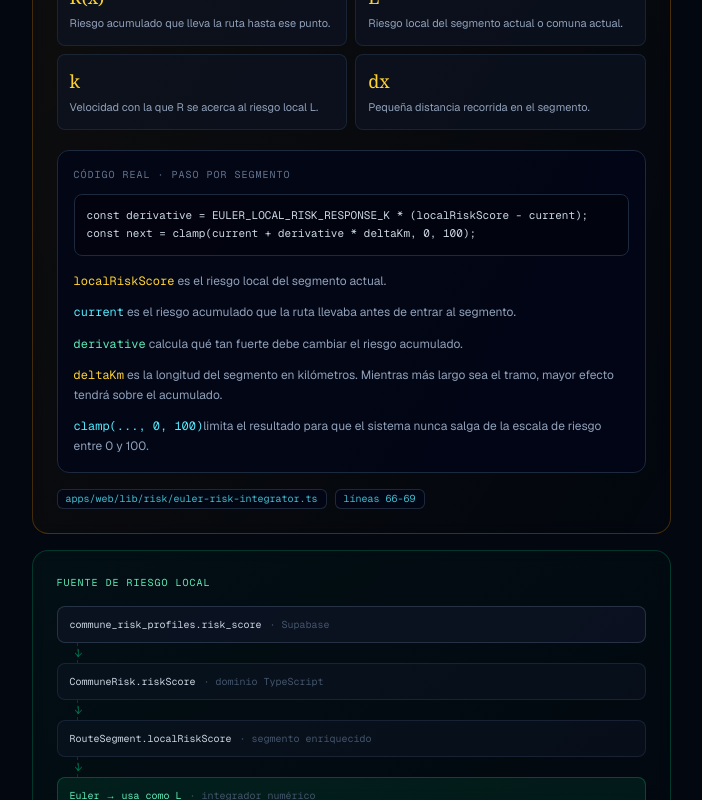
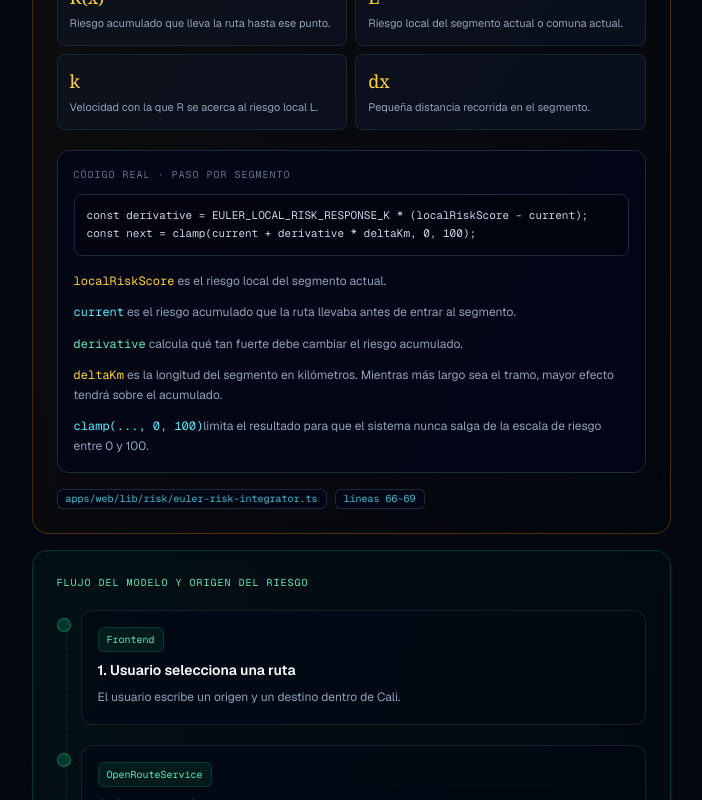
Before and after one commit to Diego-8520/safe-maps, a Next.js app in the folder apps/web/: page / in a window 1280 px wide. Shown: the part 2000-2800 px from the top of the page, without its empty margins (545-1247 px from the left). Built offline with nearby package versions, Linux system fonts and the light colour scheme.

Commit message:
Replace local risk source with detailed vertical flow

```diff
--- a/apps/web/components/home/methodology/LocalRiskSourceCard.tsx
+++ b/apps/web/components/home/methodology/LocalRiskSourceCard.tsx
@@ -6,92 +6,103 @@ function ReferenceBadge({ children }: { children: React.ReactNode }) {
   );
 }
 
-type FlowNode = {
-  label: string;
-  sublabel?: string;
-  variant: "db" | "type" | "euler";
-};
-
-const FLOW: FlowNode[] = [
+const FLOW = [
   {
-    label: "commune_risk_profiles.risk_score",
-    sublabel: "Supabase",
-    variant: "db",
+    title: "1. Usuario selecciona una ruta",
+    desc: "El usuario escribe un origen y un destino dentro de Cali.",
+    badge: "Frontend",
   },
   {
-    label: "CommuneRisk.riskScore",
-    sublabel: "dominio TypeScript",
-    variant: "type",
+    title: "2. OpenRouteService genera la ruta real",
+    desc: "La API devuelve coordenadas reales de calles y avenidas.",
+    badge: "OpenRouteService",
   },
   {
-    label: "RouteSegment.localRiskScore",
-    sublabel: "segmento enriquecido",
-    variant: "type",
+    title: "3. La ruta se divide en segmentos",
+    desc: "El backend transforma la geometría en pequeños tramos de aproximadamente 400 metros.",
+    badge: "Segmentación",
   },
   {
-    label: "Euler  →  usa como L",
-    sublabel: "integrador numérico",
-    variant: "euler",
+    title: "4. Cada segmento se cruza con comunas",
+    desc: "El sistema analiza el punto inicial y final del tramo para determinar por qué comuna pasa.",
+    badge: "Análisis espacial",
   },
-];
-
-const VARIANT_CLASS: Record<FlowNode["variant"], string> = {
-  db: "border-slate-600/50 bg-slate-900/60 text-slate-300",
-  type: "border-slate-700/40 bg-slate-900/40 text-slate-300",
-  euler:
-    "border-emerald-500/30 bg-emerald-500/10 text-emerald-300",
-};
+  {
+    title: "5. Supabase aporta el riesgo local",
+    desc: "Cada comuna tiene un risk_score normalizado entre 0 y 100 construido desde variables urbanas.",
+    badge: "Supabase",
+  },
+  {
+    title: "6. El segmento recibe localRiskScore",
+    desc: "El riesgo de la comuna se transforma en el riesgo local del segmento actual.",
+    badge: "TypeScript",
+  },
+  {
+    title: "7. Euler calcula el riesgo acumulado",
+    desc: "El modelo diferencial usa el riesgo local L para actualizar el acumulado R paso a paso.",
+    badge: "Euler",
+  },
+  {
+    title: "8. La interfaz visualiza el resultado",
+    desc: "El mapa colorea segmentos y muestra cómo cambia el riesgo durante el recorrido.",
+    badge: "UI",
+  },
+] as const;
 
 export function LocalRiskSourceCard() {
   return (
     <div className="rounded-2xl border border-emerald-500/25 bg-gradient-to-br from-emerald-500/[0.05] to-transparent p-6 backdrop-blur-sm">
-      <p className="mb-4 text-[10px] font-mono uppercase tracking-widest text-emerald-300">
-        Fuente de riesgo local
+      <p className="mb-5 text-[10px] font-mono uppercase tracking-widest text-emerald-300">
+        Flujo del modelo y origen del riesgo
       </p>
 
-      <div className="mb-4">
-        {FLOW.map(({ label, sublabel, variant }, i) => (
-          <div key={label}>
-            <div
-              className={`rounded-lg border px-3 py-2.5 font-mono text-[10px] ${VARIANT_CLASS[variant]}`}
-            >
-              <span>{label}</span>
-              {sublabel && (
-                <span className="ml-2 text-slate-600">· {sublabel}</span>
-              )}
+      <div className="relative pl-6">
+        <div className="absolute left-[9px] top-2 bottom-2 border-l border-dashed border-emerald-500/20" />
+
+        <div className="space-y-5">
+          {FLOW.map((item, index) => (
+            <div key={item.title} className="relative">
+              <div className="absolute -left-6 top-2 h-3.5 w-3.5 rounded-full border border-emerald-400/40 bg-emerald-400/20" />
+
+              <div className="rounded-xl border border-slate-700/40 bg-slate-950/40 p-4">
+                <div className="mb-2 flex flex-wrap items-center gap-2">
+                  <span className="rounded-md border border-emerald-500/20 bg-emerald-500/10 px-2 py-1 text-[10px] font-mono text-emerald-300">
+                    {item.badge}
+                  </span>
+                </div>
+
+                <h3 className="mb-2 text-sm font-semibold text-white">
+                  {item.title}
+                </h3>
+
+                <p className="text-xs leading-relaxed text-slate-400">
+                  {item.desc}
+                </p>
+
+                {index === 4 && (
+                  <div className="mt-4 rounded-lg border border-slate-700/40 bg-slate-900/40 p-3 text-xs leading-relaxed text-slate-400">
+                    Variables como criminalidad, seguridad, vigilancia,
+                    iluminación y flujo de personas alimentan el risk_score en
+                    la base de datos. En esta versión, Euler no usa directamente
+                    esas variables; utiliza el puntaje final ya calculado.
+                  </div>
+                )}
+
+                {index === 6 && (
+                  <div className="mt-4 rounded-lg border border-emerald-500/15 bg-emerald-500/[0.03] p-3 text-xs leading-relaxed text-slate-300">
+                    Euler toma el riesgo acumulado anterior y lo compara con el
+                    riesgo local del segmento actual. Luego calcula cuánto debe
+                    subir o bajar el acumulado dependiendo de la distancia
+                    recorrida.
+                  </div>
+                )}
+              </div>
             </div>
-            {i < FLOW.length - 1 && (
-              <div className="ml-5 flex h-5 items-center">
-                <div className="h-full border-l border-dashed border-emerald-500/25" />
-                <span className="-ml-[3px] text-[11px] text-emerald-500/50">
-                  ↓
-                </span>
-              </div>
-            )}
-          </div>
-        ))}
+          ))}
+        </div>
       </div>
 
-      <p className="mb-3 text-xs leading-relaxed text-slate-400">
-        Supabase entrega perfiles de riesgo por comuna. Cada perfil tiene un{" "}
-        <span className="font-mono text-emerald-300">risk_score</span>{" "}
-        normalizado entre 0 y 100. Ese valor se convierte en{" "}
-        <span className="font-mono text-slate-300">localRiskScore</span> dentro
-        del segmento de ruta y Euler lo usa como{" "}
-        <span className="font-mono text-amber-300">L</span>.
-      </p>
-
-      <div className="mb-4 rounded-lg border border-slate-700/40 bg-slate-900/40 p-3">
-        <p className="text-[10px] leading-relaxed text-slate-500">
-          Variables como criminalidad, seguridad, vigilancia, iluminación y
-          flujo de personas alimentan el{" "}
-          <span className="font-mono text-slate-400">risk_score</span> en la
-          base de datos. En esta versión, Euler no las usa directamente; opera
-          sobre el puntaje final ya calculado.
-        </p>
-      </div>
-
-      <div className="flex flex-wrap gap-2">
+      <div className="mt-5 flex flex-wrap gap-2">
         <ReferenceBadge>
           apps/web/lib/repositories/supabase-commune-risk-repository.ts
         </ReferenceBadge>
```
